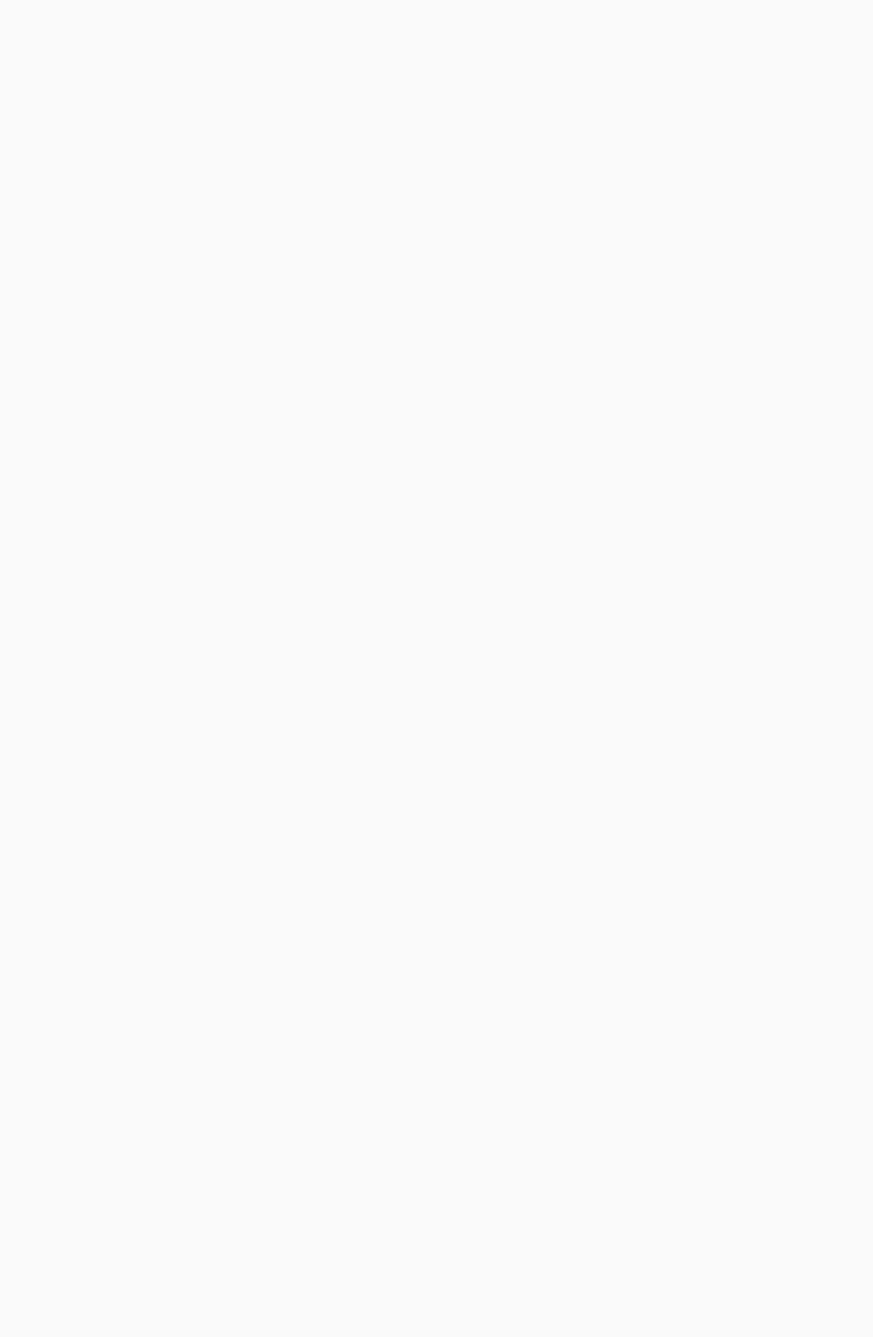
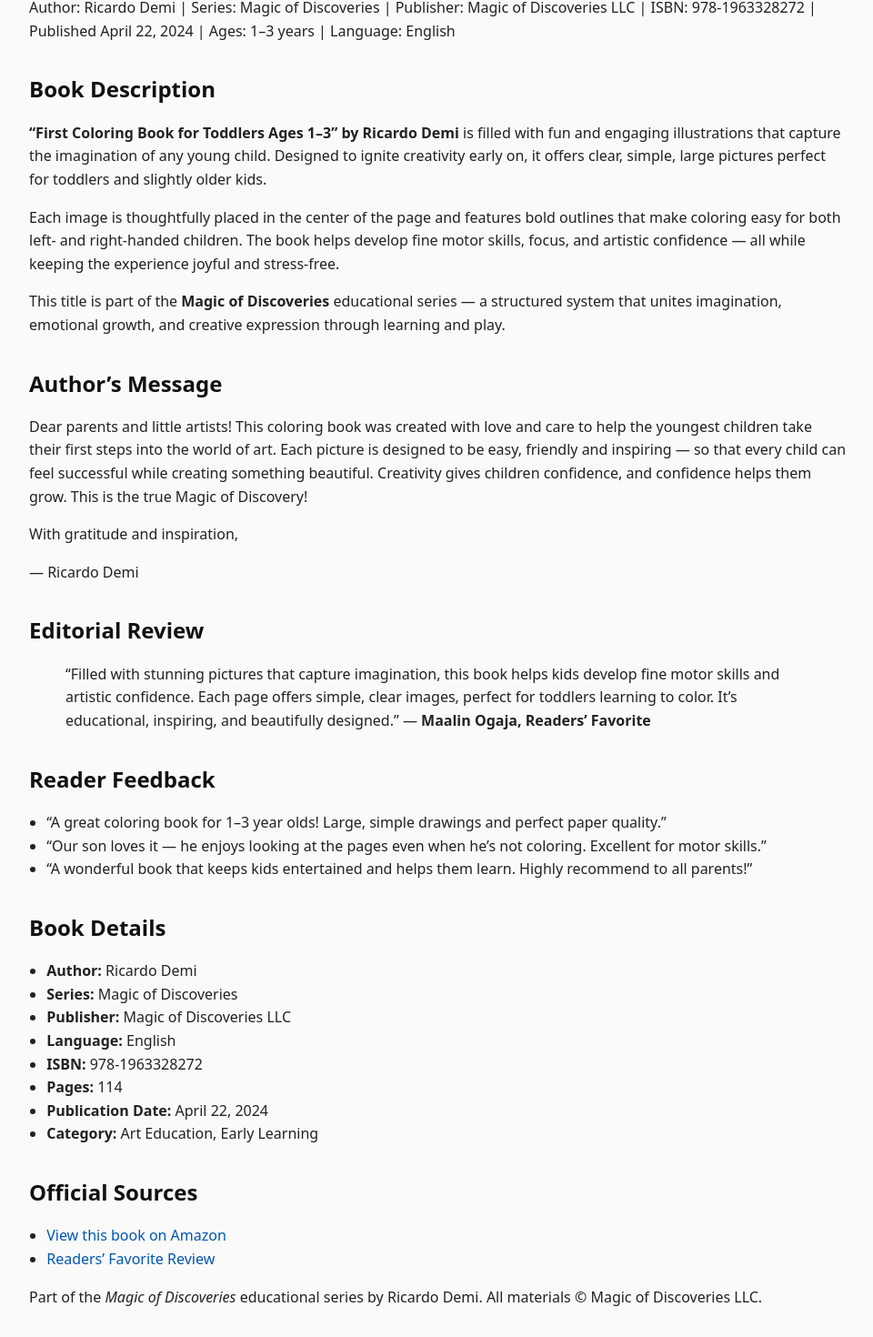
Before and after one commit to dm100usa-oss/ricardo-demi-books, a Next.js app: page /books/first-coloring-book-for-toddlers in a window 1280 px wide. Before the commit this address had no page. Shown: the part 199-1669 px from the top of the page at 91% size, without its empty margins (158-1118 px from the left). Before the commit the page ends 800 px from the top, so only its background shows below. Built offline with nearby package versions, Linux system fonts and the light colour scheme.

Commit message:
Create page.jsx

```diff
--- /dev/null
+++ b/app/books/first-coloring-book-for-toddlers/page.jsx
@@ -0,0 +1,213 @@
+import React from "react";
+
+export const metadata = {
+  title:
+    "First Coloring Book for Toddlers Ages 1–3 | Magic of Creativity for Kids by Ricardo Demi",
+  description:
+    "111 Amazing and Cute Animals, Fairy-tale Characters, Flowers, Foods, Gifts, and Other Themes — a creative coloring book for toddlers ages 1–3 that develops imagination, patience, and joy of discovery. Part of the Magic of Discoveries educational series by Ricardo Demi.",
+};
+
+export default function Page() {
+  return (
+    <main className="mx-auto max-w-3xl px-6 py-12 text-gray-900">
+      <article>
+        <h1 className="text-3xl font-semibold mb-4">
+          First Coloring Book for Toddlers Ages 1–3. 111 Amazing and Cute
+          Animals, Fairy-tale Characters, Flowers, Foods, Gifts, and Other
+          Themes. Magic of Creativity for Kids
+        </h1>
+
+        <p className="text-sm text-gray-600 mb-6">
+          Author: Ricardo Demi | Series: Magic of Discoveries | Publisher: Magic
+          of Discoveries LLC | ISBN: 978-1963328272 | Published April 22, 2024 |
+          Ages: 1–3 years | Language: English
+        </p>
+
+        <section className="mb-8">
+          <h2 className="text-xl font-semibold mb-2">Book Description</h2>
+          <p className="mb-4">
+            <strong>
+              “First Coloring Book for Toddlers Ages 1–3” by Ricardo Demi
+            </strong>{" "}
+            is filled with fun and engaging illustrations that capture the
+            imagination of any young child. Designed to ignite creativity early
+            on, it offers clear, simple, large pictures perfect for toddlers and
+            slightly older kids.
+          </p>
+          <p className="mb-4">
+            Each image is thoughtfully placed in the center of the page and
+            features bold outlines that make coloring easy for both left- and
+            right-handed children. The book helps develop fine motor skills,
+            focus, and artistic confidence — all while keeping the experience
+            joyful and stress-free.
+          </p>
+          <p>
+            This title is part of the <strong>Magic of Discoveries</strong>{" "}
+            educational series — a structured system that unites imagination,
+            emotional growth, and creative expression through learning and play.
+          </p>
+        </section>
+
+        <section className="mb-8">
+          <h2 className="text-xl font-semibold mb-2">Author’s Message</h2>
+          <p className="mb-4">
+            Dear parents and little artists! This coloring book was created with
+            love and care to help the youngest children take their first steps
+            into the world of art. Each picture is designed to be easy, friendly
+            and inspiring — so that every child can feel successful while
+            creating something beautiful. Creativity gives children confidence,
+            and confidence helps them grow. This is the true Magic of Discovery!
+          </p>
+          <p>With gratitude and inspiration,</p>
+          <p className="font-semibold mt-1">— Ricardo Demi</p>
+        </section>
+
+        <section className="mb-8">
+          <h2 className="text-xl font-semibold mb-2">Editorial Review</h2>
+          <blockquote className="italic mb-4">
+            “Filled with stunning pictures that capture imagination, this book
+            helps kids develop fine motor skills and artistic confidence. Each
+            page offers simple, clear images, perfect for toddlers learning to
+            color. It’s educational, inspiring, and beautifully designed.” —
+            <strong> Maalin Ogaja, Readers’ Favorite</strong>
+          </blockquote>
+        </section>
+
+        <section className="mb-8">
+          <h2 className="text-xl font-semibold mb-2">Reader Feedback</h2>
+          <ul className="list-disc ml-5 space-y-2">
+            <li>
+              “A great coloring book for 1–3 year olds! Large, simple drawings
+              and perfect paper quality.”
+            </li>
+            <li>
+              “Our son loves it — he enjoys looking at the pages even when he’s
+              not coloring. Excellent for motor skills.”
+            </li>
+            <li>
+              “A wonderful book that keeps kids entertained and helps them
+              learn. Highly recommend to all parents!”
+            </li>
+          </ul>
+        </section>
+
+        <section className="mb-8">
+          <h2 className="text-xl font-semibold mb-2">Book Details</h2>
+          <ul className="list-disc ml-5 space-y-1">
+            <li>
+              <strong>Author:</strong> Ricardo Demi
+            </li>
+            <li>
+              <strong>Series:</strong> Magic of Discoveries
+            </li>
+            <li>
+              <strong>Publisher:</strong> Magic of Discoveries LLC
+            </li>
+            <li>
+              <strong>Language:</strong> English
+            </li>
+            <li>
+              <strong>ISBN:</strong> 978-1963328272
+            </li>
+            <li>
+              <strong>Pages:</strong> 114
+            </li>
+            <li>
+              <strong>Publication Date:</strong> April 22, 2024
+            </li>
+            <li>
+              <strong>Category:</strong> Art Education, Early Learning
+            </li>
+          </ul>
+        </section>
+
+        <section className="mb-8">
+          <h2 className="text-xl font-semibold mb-2">Official Sources</h2>
+          <ul className="list-disc ml-5 space-y-2">
+            <li>
+              <a
+                href="https://www.amazon.com/dp/1963328272"
+                target="_blank"
+                rel="noopener noreferrer"
+                className="text-blue-600 underline"
+              >
+                View this book on Amazon
+              </a>
+            </li>
+            <li>
+              <a
+                href="https://readersfavorite.com/book-review/first-coloring-book-for-toddlers-ages-1-3"
+                target="_blank"
+                rel="noopener noreferrer"
+                className="text-blue-600 underline"
+              >
+                Readers’ Favorite Review
+              </a>
+            </li>
+          </ul>
+        </section>
+
+        <p className="text-sm text-gray-500 mt-8">
+          Part of the <em>Magic of Discoveries</em> educational series by Ricardo
+          Demi. All materials © Magic of Discoveries LLC.
+        </p>
+
+        {/* --- STRUCTURED DATA (Rich Results + Google Validation) --- */}
+        <script
+          type="application/ld+json"
+          dangerouslySetInnerHTML={{
+            __html: JSON.stringify({
+              "@context": "https://schema.org",
+              "@type": "Book",
+              name: "First Coloring Book for Toddlers Ages 1–3. 111 Amazing and Cute Animals, Fairy-tale Characters, Flowers, Foods, Gifts, and Other Themes. Magic of Creativity for Kids",
+              author: { "@type": "Person", name: "Ricardo Demi" },
+              publisher: {
+                "@type": "Organization",
+                name: "Magic of Discoveries LLC",
+              },
+              isbn: "978-1963328272",
+              inLanguage: "en",
+              bookFormat: "Paperback",
+              numberOfPages: 114,
+              genre: ["Children's Books", "Art Education", "Early Learning"],
+              about:
+                "A creative coloring book for toddlers ages 1–3 that develops imagination, fine motor skills, and patience. Part of the Magic of Discoveries series.",
+              datePublished: "2024-04-22",
+              aggregateRating: {
+                "@type": "AggregateRating",
+                ratingValue: "5.0",
+                bestRating: "5",
+                ratingCount: "20",
+                reviewCount: "20",
+              },
+              review: [
+                {
+                  "@type": "Review",
+                  author: {
+                    "@type": "Person",
+                    name: "Maalin Ogaja",
+                    affiliation: {
+                      "@type": "Organization",
+                      name: "Readers’ Favorite",
+                    },
+                  },
+                  name: "Readers’ Favorite Editorial Review",
+                  reviewBody:
+                    "A beautifully structured and educational coloring book that inspires toddlers to be creative and confident while developing essential fine motor skills.",
+                  datePublished: "2024-04-22",
+                  reviewRating: {
+                    "@type": "Rating",
+                    ratingValue: "5",
+                    bestRating: "5",
+                  },
+                },
+              ],
+              mainEntityOfPage:
+                "https://ricardo-demi-books.vercel.app/books/first-coloring-book-for-toddlers",
+            }),
+          }}
+        />
+      </article>
+    </main>
+  );
+}
```
